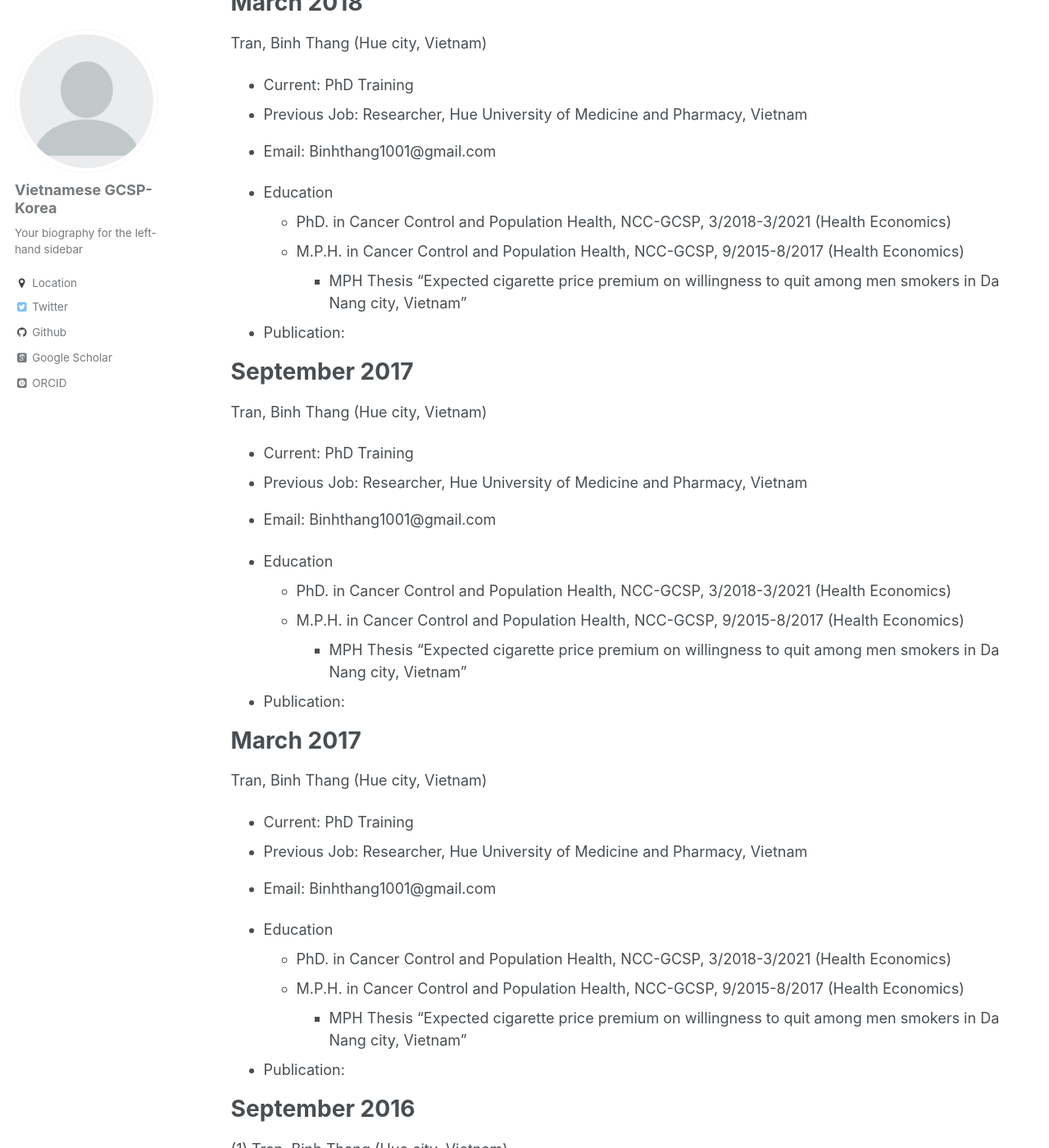
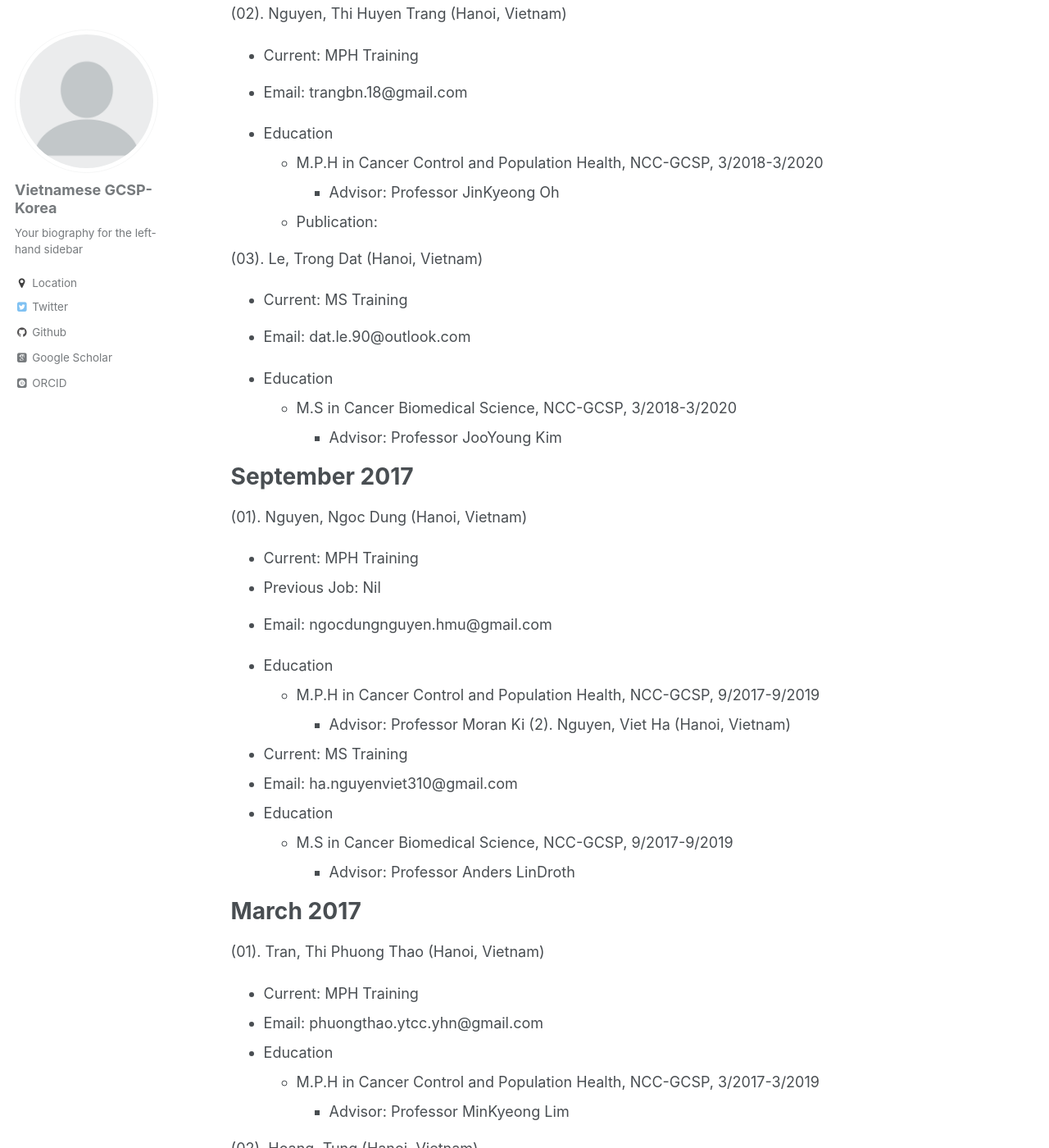
Before and after one commit to kklot/gcsp, a Jekyll site: the page built from _pages/cv.md, in a window 1280 px wide and 1400 px high, scrolled down 727 px. Shown: the whole window at 82% size. Built offline with Jekyll 4.4.1, drawn with Linux system fonts in a browser that asks for light colours; some web fonts are replaced; some of the changed text lies outside the part shown.

Commit message:
Update cv.md

```diff
--- a/_pages/cv.md
+++ b/_pages/cv.md
@@ -17,63 +17,126 @@ Summary all GCSP alumnus profile - so please email me for your profile update (b
 
 September 2018
 ======
-Tran, Binh Thang (Hue city, Vietnam)
-* Current: PhD Training
-* Previous Job: Researcher, Hue University of Medicine and Pharmacy, Vietnam
-* Email: Binhthang1001@gmail.com
-
-* Education
-  * PhD. in Cancer Control and Population Health, NCC-GCSP, 3/2018-3/2021  (Health Economics)
-  * M.P.H. in Cancer Control and Population Health, NCC-GCSP, 9/2015-8/2017  (Health Economics)
-    * MPH Thesis "Expected cigarette price premium on willingness to quit among men smokers in Da Nang city, Vietnam"
- * Publication:
+updating
 
 March 2018
 ======
-Tran, Binh Thang (Hue city, Vietnam)
-* Current: PhD Training
-* Previous Job: Researcher, Hue University of Medicine and Pharmacy, Vietnam
-* Email: Binhthang1001@gmail.com
+
+(01). Nguyen, Minh Duc (Hanoi, Vietnam)
+* Current: Post-Doc
+* Previous Job: Researcher, Sungkyunkwan university
+* Email: minhducdkh@gmail.com
+ * Advisor: Professor Bum Lee
+* Education
+  * PhD. in Sungkyungkwan university
+  * M.S in Chungang university
+
+(02). Nguyen, Thi Huyen Trang (Hanoi, Vietnam)
+* Current: MPH Training
+* Email: trangbn.18@gmail.com
 
 * Education
-  * PhD. in Cancer Control and Population Health, NCC-GCSP, 3/2018-3/2021  (Health Economics)
-  * M.P.H. in Cancer Control and Population Health, NCC-GCSP, 9/2015-8/2017  (Health Economics)
-    * MPH Thesis "Expected cigarette price premium on willingness to quit among men smokers in Da Nang city, Vietnam"
- * Publication:
+  * M.P.H in Cancer Control and Population Health, NCC-GCSP, 3/2018-3/2020
+    * Advisor: Professor JinKyeong Oh
+   * Publication:
+
+(03). Le, Trong Dat (Hanoi, Vietnam)
+* Current: MS Training
+* Email: dat.le.90@outlook.com
+
+* Education
+  * M.S in Cancer Biomedical Science, NCC-GCSP, 3/2018-3/2020
+    * Advisor: Professor JooYoung Kim
+
+
+
 
 
 September 2017
 ======
-Tran, Binh Thang (Hue city, Vietnam)
-* Current: PhD Training
-* Previous Job: Researcher, Hue University of Medicine and Pharmacy, Vietnam
-* Email: Binhthang1001@gmail.com
+(01). Nguyen, Ngoc Dung (Hanoi, Vietnam)
+* Current: MPH Training
+* Previous Job: Nil
+* Email: ngocdungnguyen.hmu@gmail.com
 
 * Education
-  * PhD. in Cancer Control and Population Health, NCC-GCSP, 3/2018-3/2021  (Health Economics)
-  * M.P.H. in Cancer Control and Population Health, NCC-GCSP, 9/2015-8/2017  (Health Economics)
-    * MPH Thesis "Expected cigarette price premium on willingness to quit among men smokers in Da Nang city, Vietnam"
- * Publication:
+  * M.P.H in Cancer Control and Population Health, NCC-GCSP, 9/2017-9/2019
+    * Advisor: Professor Moran Ki
+(2). Nguyen, Viet Ha (Hanoi, Vietnam)
+* Current: MS Training
+* Email: ha.nguyenviet310@gmail.com
+* Education
+  * M.S in Cancer Biomedical Science, NCC-GCSP, 9/2017-9/2019
+    * Advisor: Professor Anders LinDroth
 
 March 2017
 ======
-Tran, Binh Thang (Hue city, Vietnam)
-* Current: PhD Training
-* Previous Job: Researcher, Hue University of Medicine and Pharmacy, Vietnam
-* Email: Binhthang1001@gmail.com
+(01). Tran, Thi Phuong Thao (Hanoi, Vietnam)
+* Current: MPH Training
+* Email: phuongthao.ytcc.yhn@gmail.com
+* Education
+  * M.P.H in Cancer Control and Population Health, NCC-GCSP, 3/2017-3/2019
+    * Advisor: Professor MinKyeong Lim
+
+(02). Hoang, Tung (Hanoi, Vietnam)
+* Current: MPH Training
+* Email: hoangtunggcsp@gmail.com
 
 * Education
-  * PhD. in Cancer Control and Population Health, NCC-GCSP, 3/2018-3/2021  (Health Economics)
-  * M.P.H. in Cancer Control and Population Health, NCC-GCSP, 9/2015-8/2017  (Health Economics)
-    * MPH Thesis "Expected cigarette price premium on willingness to quit among men smokers in Da Nang city, Vietnam"
- * Publication:
+  * M.P.H in Cancer Control and Population Health, NCC-GCSP, 3/2017-3/2019
+    * Advisor: Professor Seung-Kwon Myung
 
-September 2016
+
+September 2016 (08)
 ======
-(1) Tran, Binh Thang (Hue city, Vietnam)
-* Current: PhD Training
-* Previous Job: Researcher, Hue University of Medicine and Pharmacy, Vietnam
-* Email: Binhthang1001@gmail.com
+(01). Nguyen, Thi Ngoc Phuong (Hanoi, Vietnam)
+* Current: MPH Training
+* Email: xuantrinh93@gmail.com
+
+* Education
+  * M.P.H in Cancer Control and Population Health, NCC-GCSP, 9/2016-9/2018
+    * Advisor: Professor KuiSon Choi
+(02). Nguyen, Thi Xuan Trinh (HCMC, Vietnam)
+* Current: MPH Training
+* Email: xuantrinh93@gmail.com
+* Education
+  * M.P.H in Cancer Control and Population Health, NCC-GCSP, 9/2016-9/2018
+    * M.P.H Thesis
+    * Advisor: Professor JinKyeong Oh
+
+(03). Pham, Thi Thu (Hanoi, Vietnam)
+* Current: MPH Training
+* Email: thuphamhup@gmail.com
+* Education
+  * M.P.H in Cancer Control and Population Health, NCC-GCSP, 9/2016-9/2018
+    * M.P.H Thesis
+    * Advisor: Professor Boyong Park, SunYoung Kim
+(04). Nguyen, Ngoc Quy (Hanoi, Vietnam)
+* Current: MPH Training
+* Email: augustino0890@gmail.com
+* Education
+  * M.P.H in Cancer Control and Population Health, NCC-GCSP, 9/2016-9/2018
+    * M.P.H Thesis
+    * Advisor: Professor Jeongseon Kim
+(05). Tran, Thi Anh Tho (Hanoi, Vietnam)
+* Current: MS Training
+* Email: trananhthohmu@gmail.com
+* Education
+  * M.S in Cancer Biomedical Science, NCC-GCSP, 9/2016-9/2018
+    * M.S Thesis
+    * Advisor: Professor JongBae Park
+
+
+(8). Le, Thi Tuyet Minh (HCMC, Vietnam)
+* Current: MS Training
+* Email: lethituyetminh19289@gmail.com
+* Education
+  * M.S in Cancer Biomedical Science, NCC-GCSP, 9/2016-3/2019
+    * M.S Thesis
+    * Advisor: Professor Ho Lee
+
+
+
 
 * Education
   * PhD. in Cancer Control and Population Health, NCC-GCSP, 3/2018-3/2021  (Health Economics)
```
